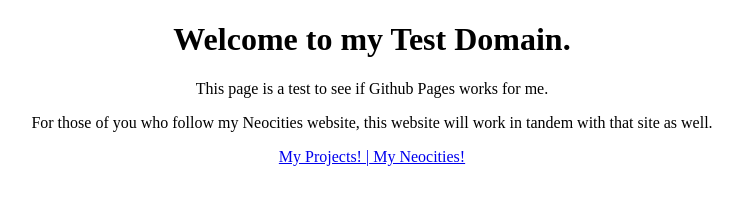
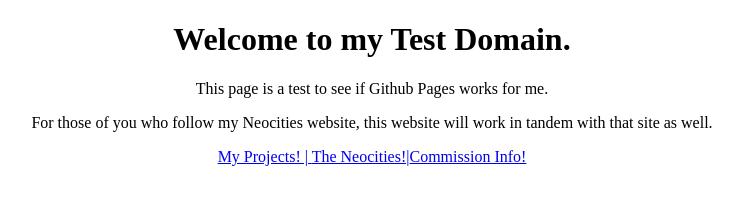
Before and after one commit to Jaybirdnerd/jaybirdnerd.github.io, a plain HTML site: page index.html in a window 1280 px wide. Shown: the whole page, without its empty margins (268-1011 px from the left). Drawn offline with Linux system fonts and the light colour scheme.

Commit message:
commission info

```diff
--- a/index.html
+++ b/index.html
@@ -5,6 +5,6 @@
         <center><p> This page is a test to see if Github Pages works for me.</p>
         <p>For those of you who follow my Neocities website, this website will work in tandem
             with that site as well.</p>
-        <p><a href="https://jaybirdnerd.github.io/projects.html" </a> My Projects! |<a href="https://aviandoorstep.neocities.org"</a> My Neocities!</p></center>
+        <p><a href="https://jaybirdnerd.github.io/projects.html" </a> My Projects! | <a href="https://aviandoorstep.neocities.org" </a>The Neocities!|<a href="https://jaybirdnerd.github.io/projects.html"</a>Commission Info!</p></center>
     </body>
 </hmtl>
```
Also changed, not shown: Commission Prices.html (added, +5 -0 lines).
